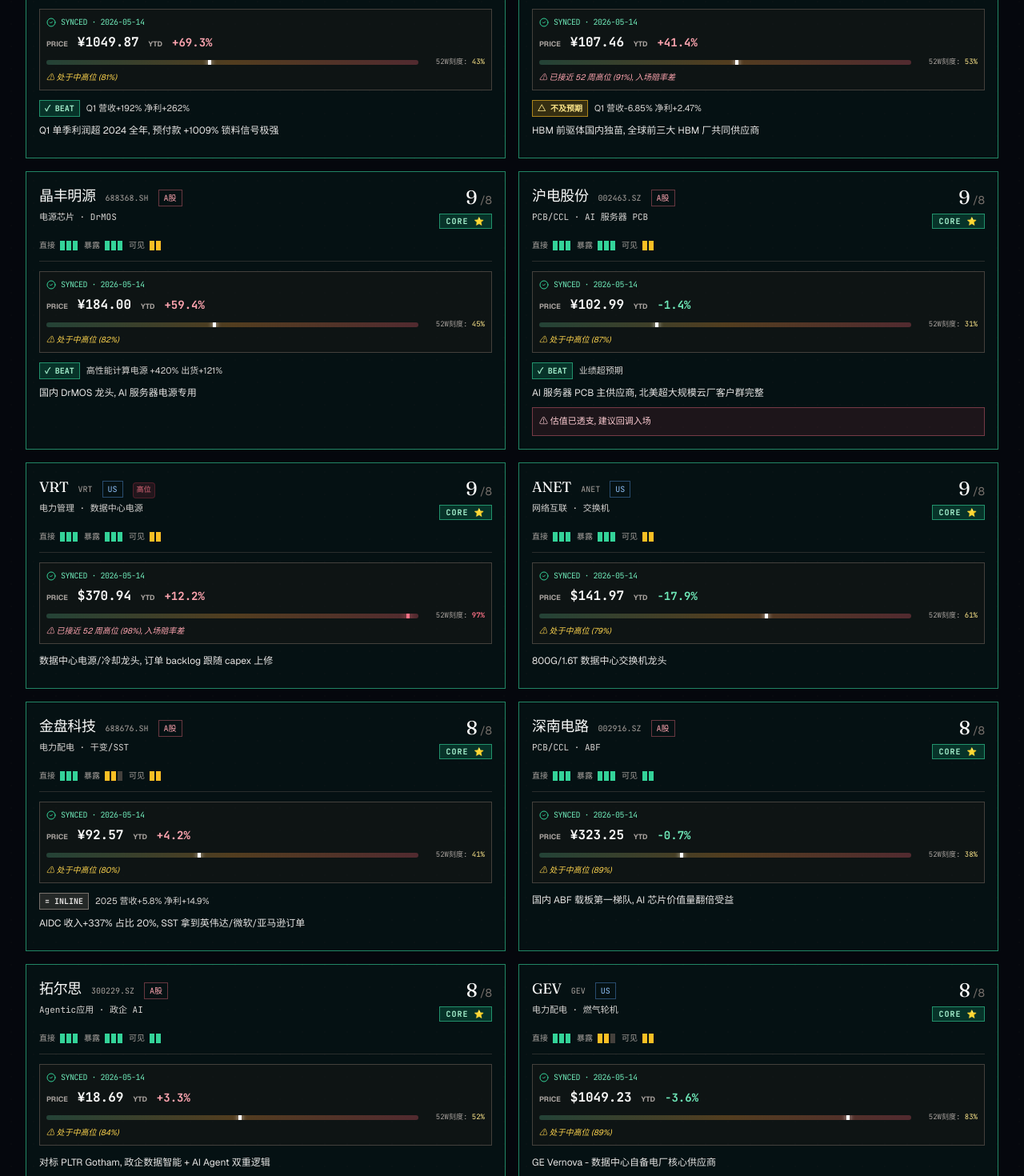
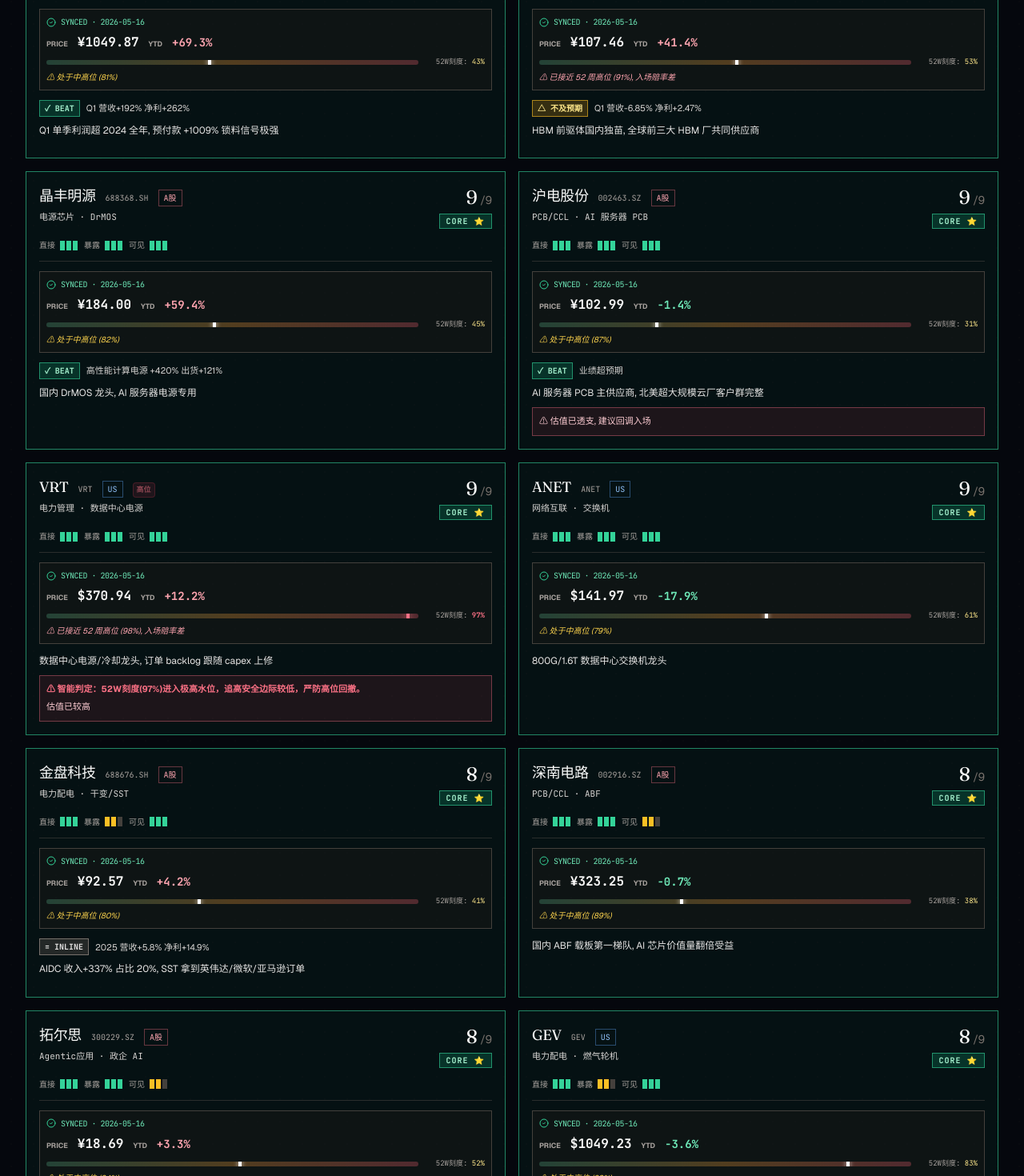
Before and after one commit to slowqqwin-beep/ai-alpha-dashboard, a React (Vite) app: page / in a window 1280 px wide. Shown: the part 880-2350 px from the top of the page at 80% size. Built offline with nearby package versions, Linux system fonts and the light colour scheme.

Commit message:
Update IntegratedDashboard.jsx

```diff
--- a/src/IntegratedDashboard.jsx
+++ b/src/IntegratedDashboard.jsx
@@ -5,7 +5,7 @@
 } from "lucide-react";
 
 /* ============================================================
-   AI Alpha Dashboard v2.4.2 (全量功能复原 + 行情标尺指针修复版)
+   AI Alpha Dashboard v2.4.3 (自动化合流数据流 + 智能公式判定版)
    ============================================================ */
 
 export default function IntegratedDashboard() {
@@ -64,7 +64,7 @@
             <div>
               <div className="font-display text-2xl text-stone-50 leading-none">AI Alpha Suite</div>
               <div className="text-[11px] tracking-[0.25em] text-stone-300 mt-1.5 uppercase font-medium">
-                v2.4.2 · 完整数据流与复合思考看板
+                v2.4.3 · 完整数据流与复合思考看板
               </div>
             </div>
           </div>
@@ -116,7 +116,7 @@
             icon={Cpu} label="S2 Tracker" sub="美股应用层 · 8 只标的" />
         </div>
 
-        {activeTab === "picks" ? <PicksShovelsView externalPrices={externalData.stocks} /> : <S2TrackerView />}
+        {activeTab === "picks" ? <PicksShovelsView externalPrices={externalData.stocks} updatedAt={externalData.updatedAt} /> : <S2TrackerView />}
 
         <footer className="pt-6 mt-10 border-t border-stone-700 flex items-center justify-between text-[11px] text-stone-300">
           <div className="font-mono">DATA : 公司财报 · 自动化同步 · 不构成投资建议</div>
@@ -131,7 +131,7 @@
    Picks & Shovels 视图 - 核心动态合流区
    ============================================================ */
 
-function PicksShovelsView({ externalPrices }) {
+function PicksShovelsView({ externalPrices, updatedAt }) {
   const [marketFilter, setMarketFilter] = useState("ALL");
   const [stageFilter, setStageFilter] = useState("ALL");
   const [expanded, setExpanded] = useState(null);
@@ -295,7 +295,7 @@
       directness: 3, exposure: 3, visibility: 2,
       currentPrice: 19.32, priceRefDate: "2026-05-13", dataConfidence: "VERIFIED",
       week52High: 31, week52Low: 16.3, yearStartPrice: 18.09,
-      narrative: "对标 PLTR Gotham, 政企数据智能 + AI Agent 双重逻辑",
+      narrative: "对标 PLTR Gotham, 政企数据智能 + AI Agent双重逻辑",
       catalyst: "PLTR 验证后 A 股 Agentic 重估窗口",
       risk: "市值小波动大, 业绩节奏不稳定" },
 
@@ -382,20 +382,31 @@
   ];
 
   const stocks = useMemo(() => {
+    const runtimeDate = updatedAt ? updatedAt.split('T')[0] : "2026-05-16";
     return stocksRaw.map(s => {
       const cleanCode = s.code.split('.')[0];
       const dyn = externalPrices[cleanCode] || {};
 
       return {
         ...s,
-        currentPrice: dyn.price || s.currentPrice,
-        week52High: dyn.week52High || s.week52High,
-        week52Low: dyn.week52Low || s.week52Low,
-        priceRefDate: dyn.price ? "2026-05-14" : s.priceRefDate,
+        // 核心数值合流
+        currentPrice: dyn.price !== undefined ? dyn.price : s.currentPrice,
+        week52High: dyn.week52High !== undefined ? dyn.week52High : s.week52High,
+        week52Low: dyn.week52Low !== undefined ? dyn.week52Low : s.week52Low,
+
+        // 全文本流无缝贯通覆盖：只要自动化 Bot 的 prices.json 抓到了新状态，自动覆盖同步
+        narrative: dyn.narrative || s.narrative,
+        catalyst: dyn.catalyst || s.catalyst,
+        risk: dyn.risk || s.risk,
+        lastEarningsFlag: dyn.lastEarningsFlag || s.lastEarningsFlag,
+        lastEarningsNote: dyn.lastEarningsNote || s.lastEarningsNote,
+        isFading: dyn.isFading !== undefined ? dyn.isFading : s.isFading,
+
+        priceRefDate: dyn.price ? runtimeDate : s.priceRefDate,
         dataConfidence: dyn.price ? "VERIFIED" : s.dataConfidence
       };
     });
-  }, [externalPrices]);
+  }, [externalPrices, updatedAt]);
 
   const evaluated = stocks.map(s => {
     const score = s.directness + s.exposure + s.visibility;
@@ -453,7 +464,7 @@
       <section className="mb-6">
         <div className="grid grid-cols-4 gap-3">
           <StageStatCard label="CORE ⭐" chinese="产业链核心" count={stats.CORE}
-            color="emerald" desc="7-8 分 · 直接受益位置" highlight />
+            color="emerald" desc="7-9 分 · 直接受益位置" highlight />
           <StageStatCard label="STRONG" chinese="强相关" count={stats.STRONG}
             color="amber" desc="5-6 分 · 受益较直接" />
           <StageStatCard label="INDIRECT" chinese="间接受益" count={stats.INDIRECT}
@@ -503,8 +514,11 @@
     ? ((s.currentPrice - s.week52Low) / (s.week52High - s.week52Low) * 100)
     : 50;
 
-  // 阈值：若物理水位超过 85%，定义为技术高位
+  // 阈值公式判定：若刻度水位线超过 85%，定义为高危高位状态
   const isHighZone = rangePct > 85;
+
+  // 综合判定红框高危预警条件：叙事破灭、公式判定高位、或文本中带有明文警告符号
+  const showRiskInCard = s.isFading || isHighZone || (s.risk && s.risk.includes("⚠"));
 
   const cardStyle = {
     CORE: "border-emerald-400/60 bg-emerald-500/5",
@@ -545,7 +559,7 @@
         <div className="text-right">
           <div className="flex items-baseline gap-1 justify-end">
             <span className="font-display digit text-2xl text-stone-50">{s.score}</span>
-            <span className="text-stone-500 text-sm">/8</span>
+            <span className="text-stone-500 text-sm">/9</span>
           </div>
           <span className={`font-mono text-[10px] tracking-widest px-2 py-0.5 border font-bold ${badgeStyle}`}>
             {s.stageLabel}
@@ -556,7 +570,7 @@
       <div className="flex items-center gap-2 mb-3 pb-3 border-b border-stone-700/60">
         <ScoreBar label="直接" value={s.directness} max={3} />
         <ScoreBar label="暴露" value={s.exposure} max={3} />
-        <ScoreBar label="可见" value={s.visibility} max={2} />
+        <ScoreBar label="可见" value={s.visibility} max={3} />
       </div>
 
       {/* 52W 物理指针样式组件注入 */}
@@ -571,16 +585,23 @@
 
       <div className="text-[12px] text-stone-200 leading-relaxed mb-2">{s.narrative}</div>
 
-      {(s.isFading || (s.risk && s.risk.includes("⚠"))) && (
+      {/* 红框动态风险警示区：高水位自查逻辑绑定与数据流对齐 */}
+      {showRiskInCard && (
         <div className="mt-2 p-2 border border-rose-400/40 bg-rose-500/10 text-[11px] text-rose-200 leading-relaxed">
-          {s.risk}
+          {isHighZone && (
+            <span className="text-rose-400 font-bold block mb-1">
+              ⚠ 智能判定：52W刻度({rangePct.toFixed(0)}%)进入极高水位，追高安全边际较低，严防高位回撤。
+            </span>
+          )}
+          {s.risk && <span>{s.risk}</span>}
         </div>
       )}
 
       {expanded && (
         <div className="mt-3 pt-3 border-t border-stone-700/60 space-y-2 text-[11px]">
           <div><span className="font-mono text-emerald-300 font-bold">🎯 催化: </span><span className="text-stone-200">{s.catalyst}</span></div>
-          {!(s.risk && s.risk.includes("⚠")) && !s.isFading && (
+          {/* 若没有触发红框条件，普通风险叙事则隐藏在折叠面板内 */}
+          {!showRiskInCard && s.risk && (
             <div><span className="font-mono text-rose-300 font-bold">⚠ 风险: </span><span className="text-stone-200">{s.risk}</span></div>
           )}
         </div>
@@ -625,7 +646,6 @@
       </div>
       <div className="mb-1">
         <div className="flex items-center gap-2 text-[10px] text-stone-400">
-          {/* Milestone C 落地：全范围色域 + 精确物理刻度线垂直指针 */}
           <div className="flex-1 h-1.5 bg-stone-800 relative rounded-full overflow-hidden">
             <div className="absolute inset-0 bg-gradient-to-r from-emerald-500/20 via-amber-500/20 to-rose-500/20" />
             <div
```
